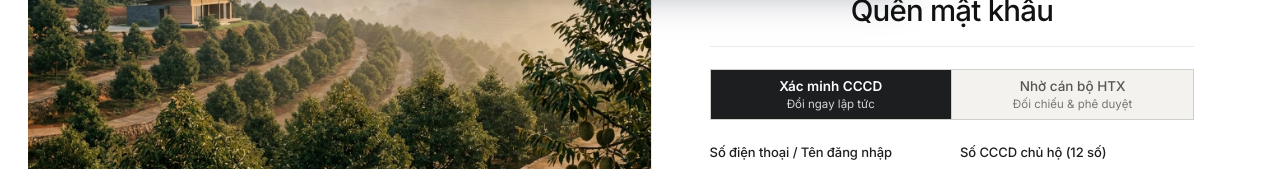
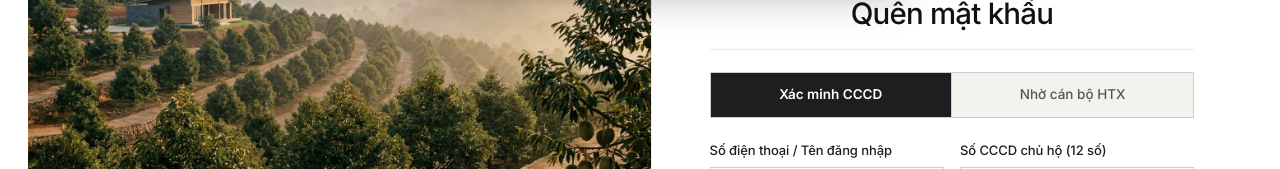
Before and after one commit to TehFine/PUC, a Next.js app in the folder frontend/: page /forgot-password in a window 1280 px wide. Shown: the part 195-364 px from the top of the page. Built offline with nearby package versions, Linux system fonts and the light colour scheme; no server answers.

Commit message:
style(auth): lược bỏ dòng phụ đề trên thanh chọn phương thức khôi phục mật khẩu

```diff
--- a/frontend/src/app/forgot-password/page.tsx
+++ b/frontend/src/app/forgot-password/page.tsx
@@ -204,7 +204,6 @@ function ForgotPasswordContent() {
           onClick={() => switchMode("cccd")}
         >
           <strong>Xác minh CCCD</strong>
-          <span>Đổi ngay lập tức</span>
         </button>
         <button
           type="button"
@@ -215,7 +214,6 @@ function ForgotPasswordContent() {
           onClick={() => switchMode("request")}
         >
           <strong>Nhờ cán bộ HTX</strong>
-          <span>Đối chiếu &amp; phê duyệt</span>
         </button>
       </div>
 
--- a/frontend/src/components/auth/auth.css
+++ b/frontend/src/components/auth/auth.css
@@ -626,12 +626,10 @@ select.auth-input {
 
 .auth-mode-tab {
   display: flex;
-  flex-direction: column;
   align-items: center;
   justify-content: center;
-  gap: 2px;
-  min-height: 46px;
-  padding: 8px 12px;
+  min-height: 44px;
+  padding: 10px 12px;
   border: 0;
   border-right: 1px solid var(--au-border);
   border-radius: 0;
@@ -656,12 +654,6 @@ select.auth-input {
   font-weight: 500;
 }
 
-.auth-mode-tab span {
-  font-size: 11.5px;
-  font-weight: 400;
-  opacity: 0.8;
-}
-
 .auth-mode-tab:hover:not(.is-active):not(:disabled) {
   background: #ffffff;
   color: var(--au-ink);
@@ -674,11 +666,6 @@ select.auth-input {
 
 .auth-mode-tab.is-active strong {
   font-weight: 600;
-}
-
-.auth-mode-tab.is-active span {
-  color: rgba(255, 255, 255, 0.82);
-  opacity: 1;
 }
 
 .auth-mode-tab:disabled {
```
